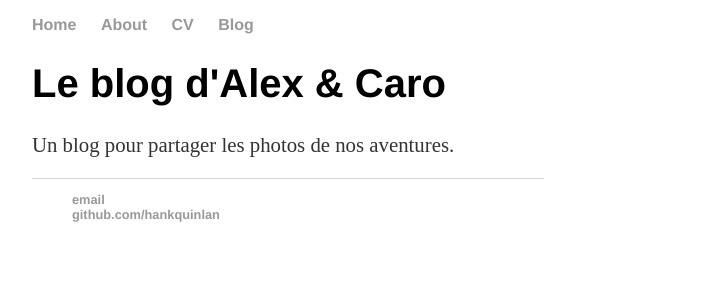
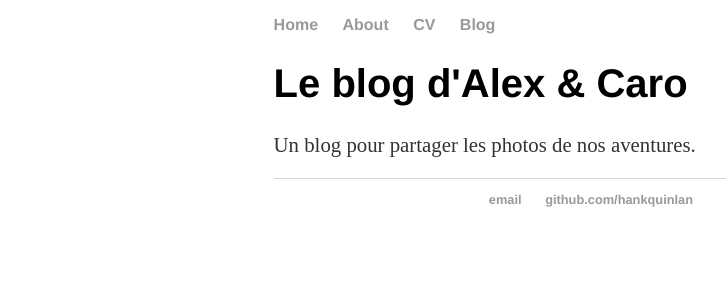
Before and after one commit to alexkrushnisky/art_alexandrekrushnisky, a Jekyll site: the page built from index.html, in a window 1280 px wide. Shown: the top 300 px of the page, without its empty margins (16-742 px from the left). Built offline with Jekyll 4.4.1, drawn with Linux system fonts in a browser that asks for light colours.

Commit message:
Change test post

```diff
--- a/css/main.css
+++ b/css/main.css
@@ -1,16 +1,30 @@
 body {
     width: 100%;
+    overflow-x: hidden;
 }
-img {
-    width: 100%;
+ .row-full {
+    width: 100vw;
+    position: relative;
+    margin-left: -50vw;
+    left: 50%;
 }
 nav ul, footer ul {
     font-family:'Helvetica', 'Arial', 'Sans-Serif';
     padding: 0px;
     list-style: none;
     font-weight: bold;
-    margin-left: 40px;
-    width: 40%;
+    margin-left: 22%;
+    margin-right: 20px;
+}
+@media only screen and (max-width: 900px) {
+    nav ul, footer ul {
+        font-family:'Helvetica', 'Arial', 'Sans-Serif';
+        padding: 0px;
+        list-style: none;
+        font-weight: bold;
+        margin-left: 10px;
+        margin-right: 20px;
+    }
 }
 nav ul li, footer ul li {
     display: inline;
@@ -26,23 +40,51 @@
 h1 {
     font-size: 2.5em;
     font-family:'Helvetica', 'Arial', 'Sans-Serif';
-    margin-left: 40px;
-    width: 40%;
+    margin-left: 22%;
+    margin-right: 20px;
+    max-width: 700px;
+}
+@media only screen and (max-width: 900px) {
+    h1 {
+        font-size: 2.5em;
+        font-family:'Helvetica', 'Arial', 'Sans-Serif';
+        margin-left: 10px;
+        margin-right: 20px;
+        max-width: 700px;
+    }
 }
 p {
     font-size: 1.3em;
     line-height: 1.2em;
     color: #333;
-    margin-left: 40px;
-    width: 40%;
+    margin-left: 22%;
+    margin-right: 20px;
+    max-width: 700px;
+}
+@media only screen and (max-width: 900px) {
+    p {
+        font-size: 1.3em;
+        line-height: 1.2em;
+        color: #333;
+        margin-left: 10px;
+        margin-right: 20px;
+        max-width: 700px;
+    }
 }
 footer {
     border-top: 1px solid #d5d5d5;
     font-size: .8em;
-    margin-left: 40px;
-    width: 40%;
+    margin-left: 22%;
+    margin-right: 20px;
 }
-
+@media only screen and (max-width: 900px) {
+    footer {
+        border-top: 1px solid #d5d5d5;
+        font-size: .8em;
+        margin-left: 10px;
+        margin-right: 20px;
+    }
+}
 ul.posts {
     margin: 20px auto 40px;
     font-size: 1.5em;
```
Also changed, not shown: _posts/2018-12-03-test-post.md (+6 -4 lines).
